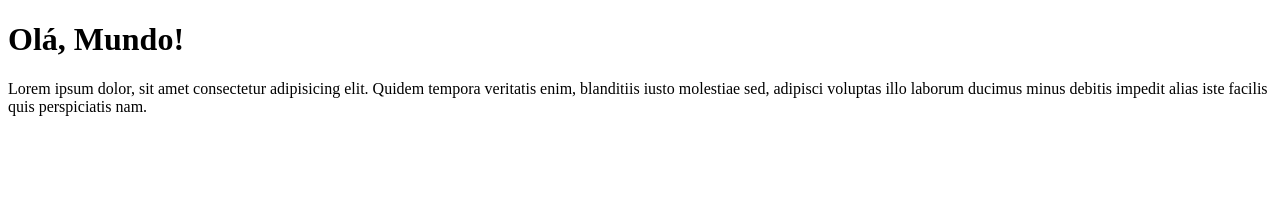
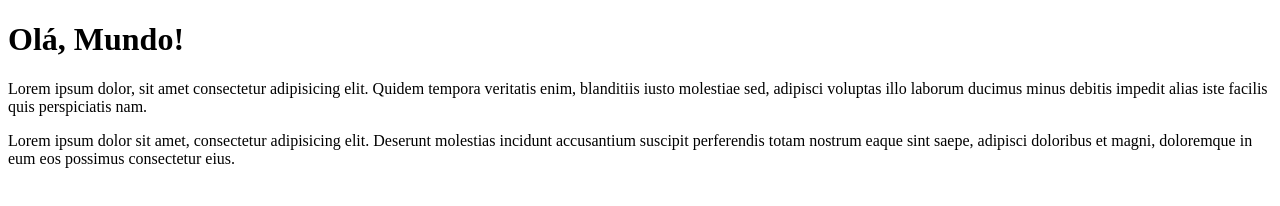
Before and after one commit to lauronamiki/OlaMundo, a plain HTML site: page site-exemplo/index.html in a window 1280 px wide. Drawn offline with Linux system fonts and the light colour scheme.

Commit message:
adicionei um parágrafo

```diff
--- a/site-exemplo/index.html
+++ b/site-exemplo/index.html
@@ -9,5 +9,6 @@
 <body>
     <h1>Olá, Mundo!</h1>
     <p>Lorem ipsum dolor, sit amet consectetur adipisicing elit. Quidem tempora veritatis enim, blanditiis iusto molestiae sed, adipisci voluptas illo laborum ducimus minus debitis impedit alias iste facilis quis perspiciatis nam.</p>
+    <p>Lorem ipsum dolor sit amet, consectetur adipisicing elit. Deserunt molestias incidunt accusantium suscipit perferendis totam nostrum eaque sint saepe, adipisci doloribus et magni, doloremque in eum eos possimus consectetur eius.</p>
 </body>
 </html>
```
